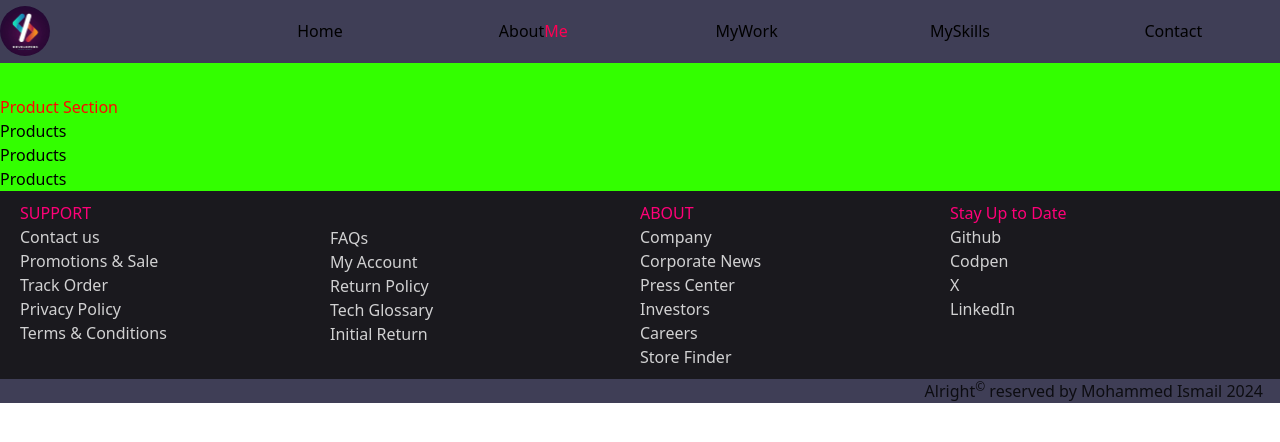
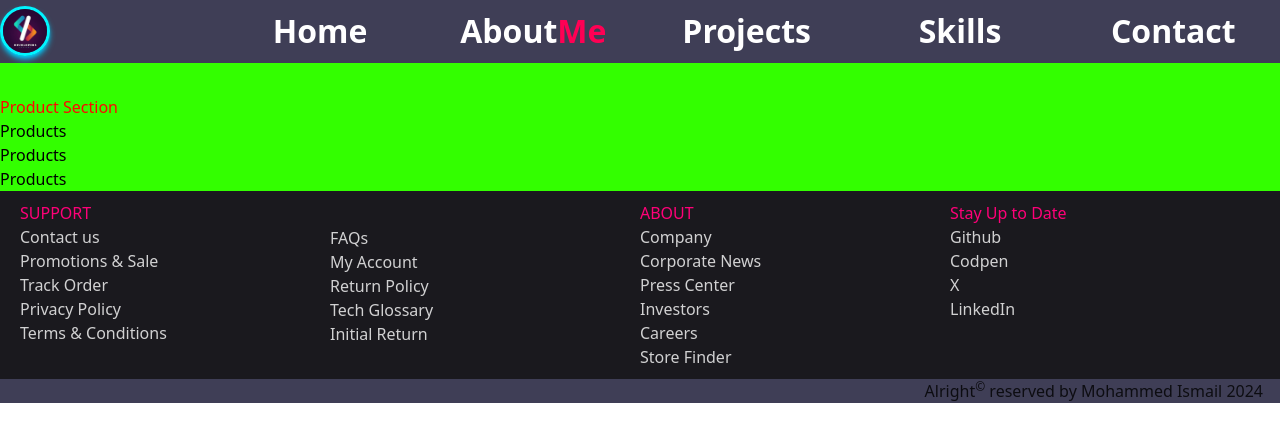
Before and after one commit to mdaleardc/product-landing, a React (Vite) app: page / in a window 1280 px wide. Shown: the top 442 px of the page. Built offline with nearby package versions, Linux system fonts and the light colour scheme.

Commit message:
updated Navbar.jsx

```diff
--- a/src/Components/Navbar.jsx
+++ b/src/Components/Navbar.jsx
@@ -6,13 +6,13 @@ const Navbar = () => {
   return (
   <div className="py-[0.4rem] tx-[0.3rem] grid grid-cols-6 justify-center content-center">
 
-    <img src={weblogo} alt="logo-img" className="w-[50px] h-[50px] rounded-[50%] col-span-1"/>
+    <img src={weblogo} alt="logo-img" className="w-[50px] h-[50px] rounded-[50%] col-span-1 border-[3px] border-[#00F4FF] border-solid shadow-md shadow-[#00CDFF]"/>
 
-  <ul className="grid grid-cols-5 col-span-5 text-center justify-center items-center">
+  <ul className="grid grid-cols-5 col-span-5 text-center justify-center items-center text-[#FFFFFF] font-bold md:text-[2rem]">
     <li><a href="#home">Home</a></li>
     <li><a href="#aboutme">About<span className="text-[#FF0054]">Me</span></a></li>
-    <li><a href="#mywork">MyWork</a></li>
-    <li><a href="#myskills">MySkills</a></li>
+    <li><a href="#projects">Projects</a></li>
+    <li><a href="#skills">Skills</a></li>
     <li><a href="#contact">Contact</a></li>
   </ul>
   </div>
```
